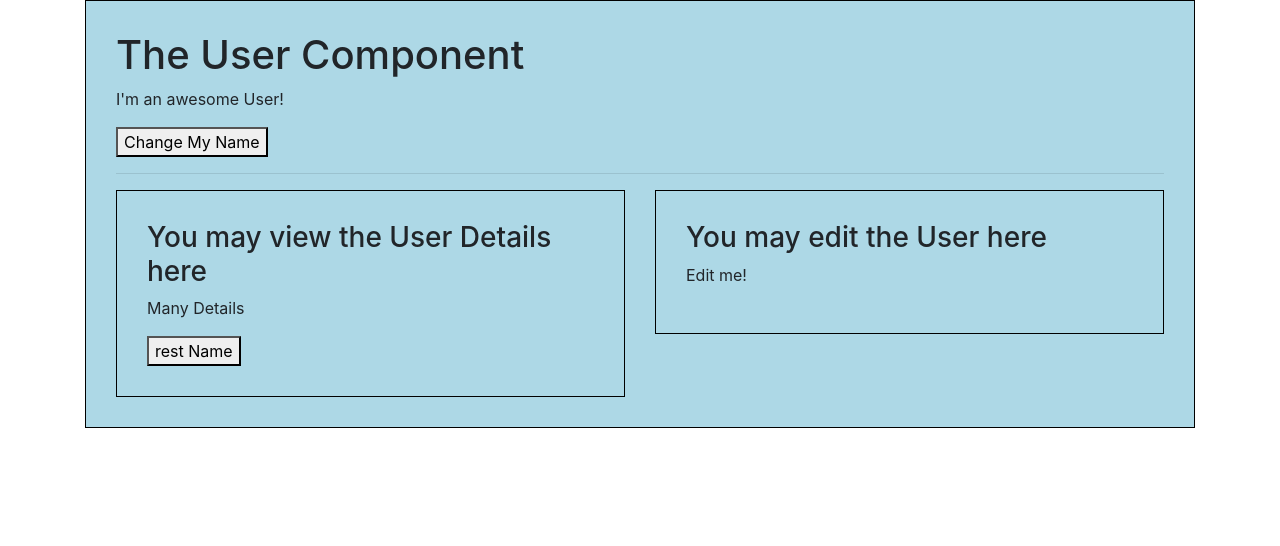
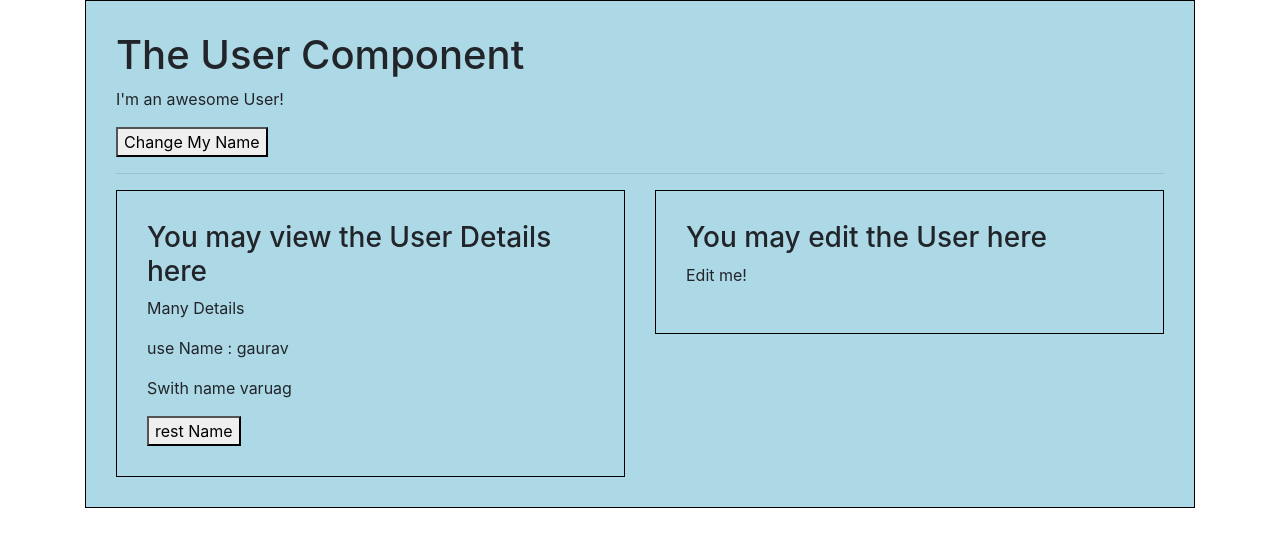
Before and after one commit to kratos619/vueapp, a Vue app: page / in a window 1280 px wide. Shown: the top 546 px of the page. Built offline with nearby package versions, Linux system fonts and the light colour scheme; what vue-resource would draw is missing.

Commit message:
parent to child component

```diff
--- a/src/components/User.vue
+++ b/src/components/User.vue
@@ -2,11 +2,11 @@
   <div class="component">
     <h1>The User Component</h1>
     <p>I'm an awesome User!</p>
-    <button>Change My Name</button>
+    <button v-on:click="changeName">Change My Name</button>
     <hr>
     <div class="row">
       <div class="col-12 col-sm-6">
-        <app-user-detail></app-user-detail>
+        <app-user-detail :name="name"></app-user-detail>
       </div>
       <div class="col-12 col-sm-6">
         <app-user-edit></app-user-edit>
@@ -20,6 +20,16 @@ import UserEdit from "./UserEdit.vue";
 import UserDetail from "./UserDetials.vue";
 
 export default {
+  data() {
+    return {
+      name: "gaurav"
+    };
+  },
+  methods: {
+    changeName() {
+      this.name = "asdasdass";
+    }
+  },
   components: {
     appUserDetail: UserDetail,
     appUserEdit: UserEdit
--- a/src/components/UserDetials.vue
+++ b/src/components/UserDetials.vue
@@ -2,13 +2,24 @@
   <div class="component">
     <h3>You may view the User Details here</h3>
     <p>Many Details</p>
-
+    <p>use Name : {{name}}</p>
+    <p>Swith name {{switchName()}}</p>
     <button>rest Name</button>
   </div>
 </template>
 
 <script>
-export default {};
+export default {
+  props: ["name"],
+  methods: {
+    switchName() {
+      return this.name
+        .split("")
+        .reverse()
+        .join("");
+    }
+  }
+};
 </script>
 <style scoped>
 div {
```
